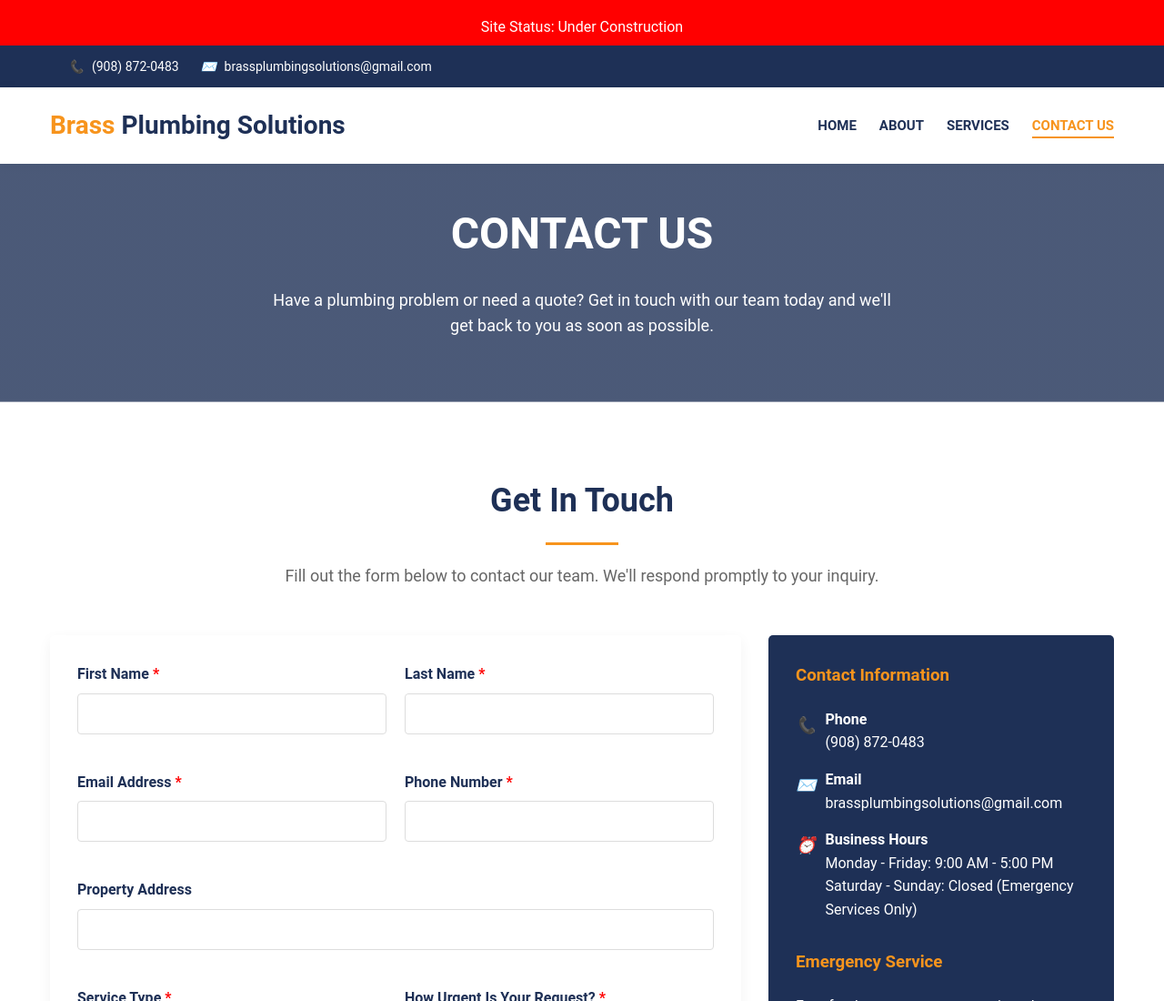
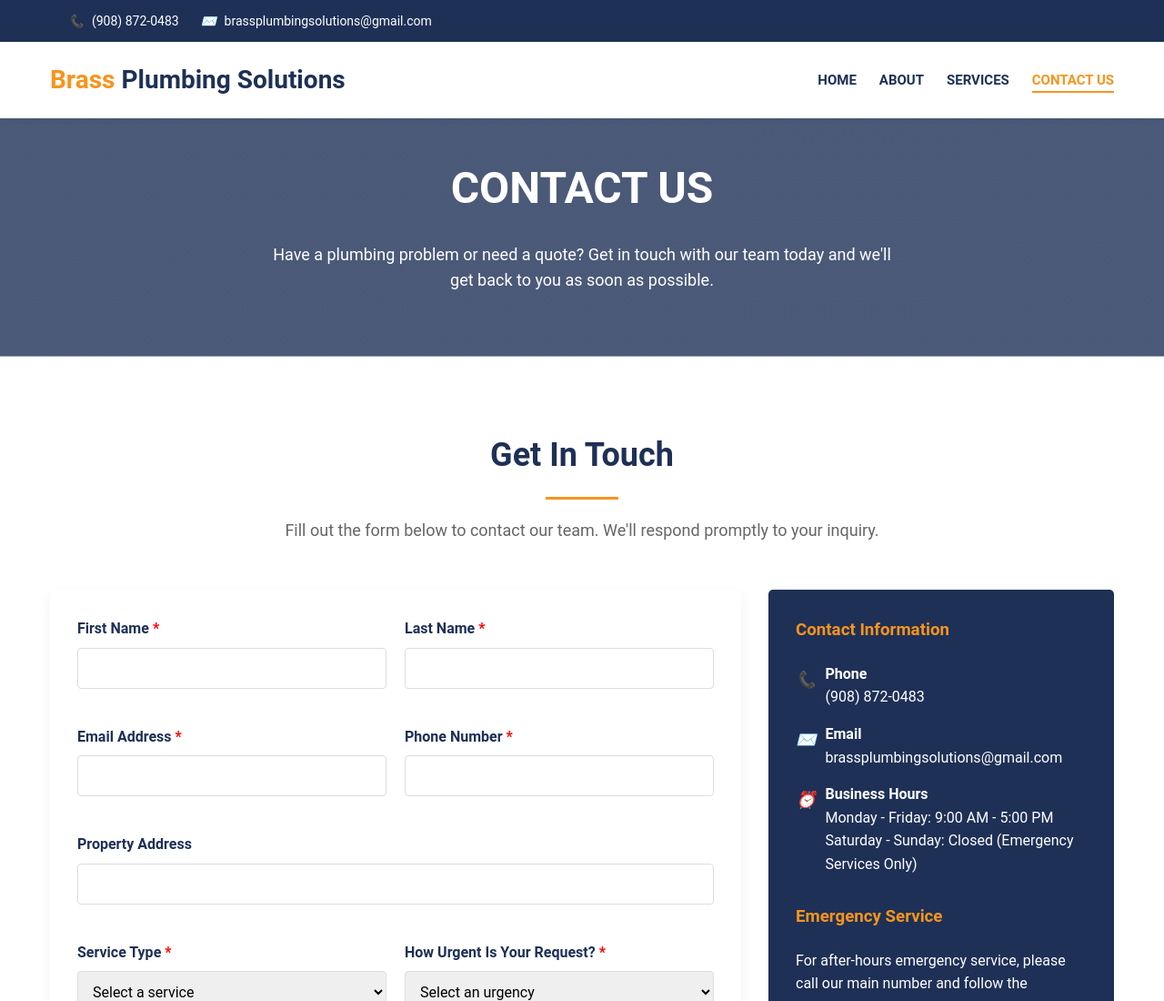
Before and after one commit to nick-s-code/bps, a plain HTML site: page contact-page.html in a window 1280 px wide. Shown: the top 1100 px of the page at 91% size. Drawn offline with Linux system fonts and the light colour scheme.

Commit message:
remove construction sign

```diff
--- a/contact-page.html
+++ b/contact-page.html
@@ -10,7 +10,7 @@
 </head>
 
 <body>
-    <div class="bar">Site Status: Under Construction</div>
+    <!-- <div class="bar">Site Status: Under Construction</div> -->
 </body>
 </head>
 
```
Also changed, not shown: index.html (+1 -1 lines).
